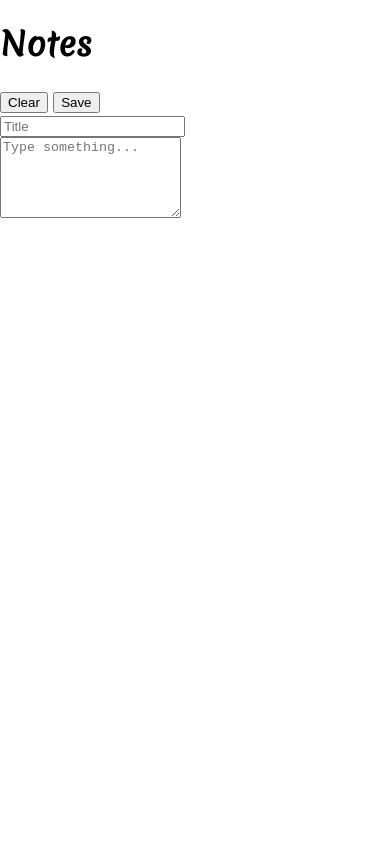
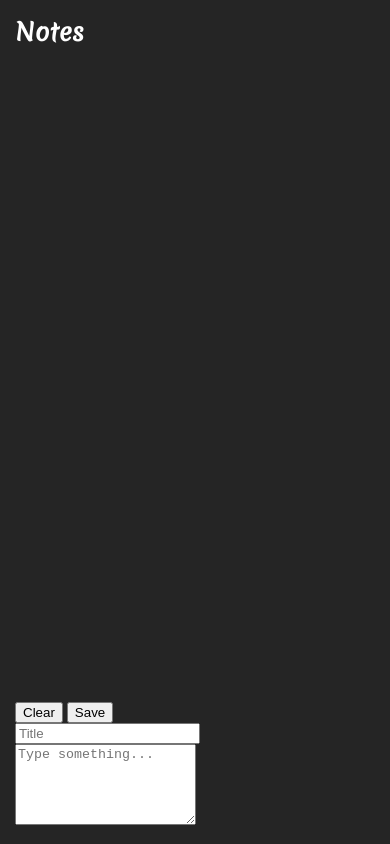
Before and after one commit to h-kevin/h-kevin.github.io, a plain HTML site: page index.html in a window 390 px wide. Drawn offline with Linux system fonts and the light colour scheme.

Commit message:
Implemented styling for container, header and media queries

```diff
--- a/styles/index.css
+++ b/styles/index.css
@@ -7,4 +7,40 @@ body {
   font-family: 'Merienda-Regular';
   font-size: 16px;
   margin: 0;
+  width: 100%;
+  height: 100%;
 }
+
+/* Container */
+body {
+  display: grid;
+  grid-template-columns: minmax(0, 1fr);
+  grid-template-rows: max-content auto max-content;
+  gap: 15px;
+  padding: 15px;
+  box-sizing: border-box;
+  background-color: #252525;
+  color: #fff;
+}
+
+/* Content */
+.header {
+  margin: 0;
+  font-size: 200%;
+}
+
+@media screen and (max-width: 991px) {
+
+  html,
+  body {
+    font-size: 14px;
+  }
+}
+
+@media screen and (max-width: 768px) {
+
+  html,
+  body {
+    font-size: 12px;
+  }
+}
```
